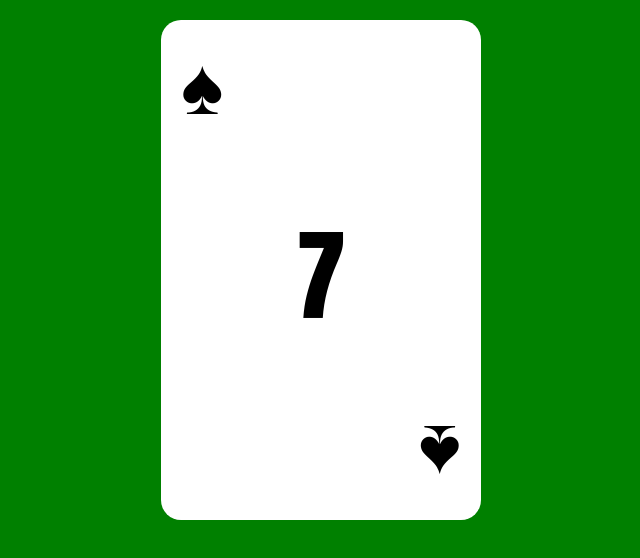
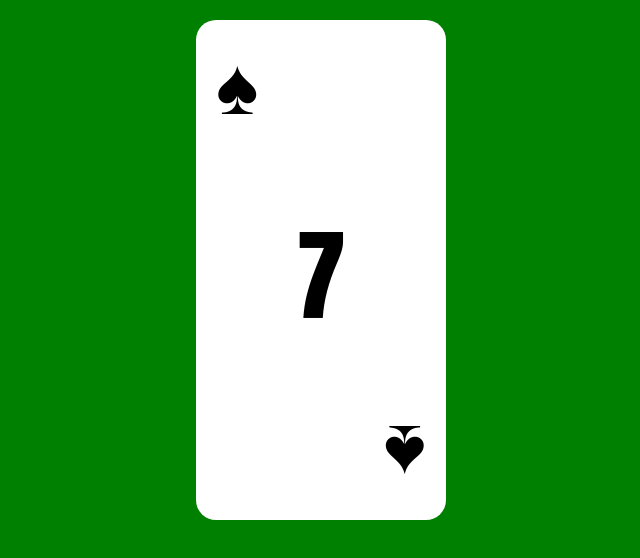
Before and after one commit to edgarbrignoni/random-card-generator, a plain HTML site: page index.html in a window 1280 px wide. Shown: the whole page, without its empty margins (319-959 px from the left). Drawn offline with Linux system fonts and the light colour scheme.

Commit message:
adjust main width

```diff
--- a/style.css
+++ b/style.css
@@ -6,7 +6,7 @@ body {
 
 .main {
     background: white;
-    max-width: 300px;
+    max-width: 230px;
     margin: auto;
     margin-top: 20px;
     margin-bottom: 100px;
```
